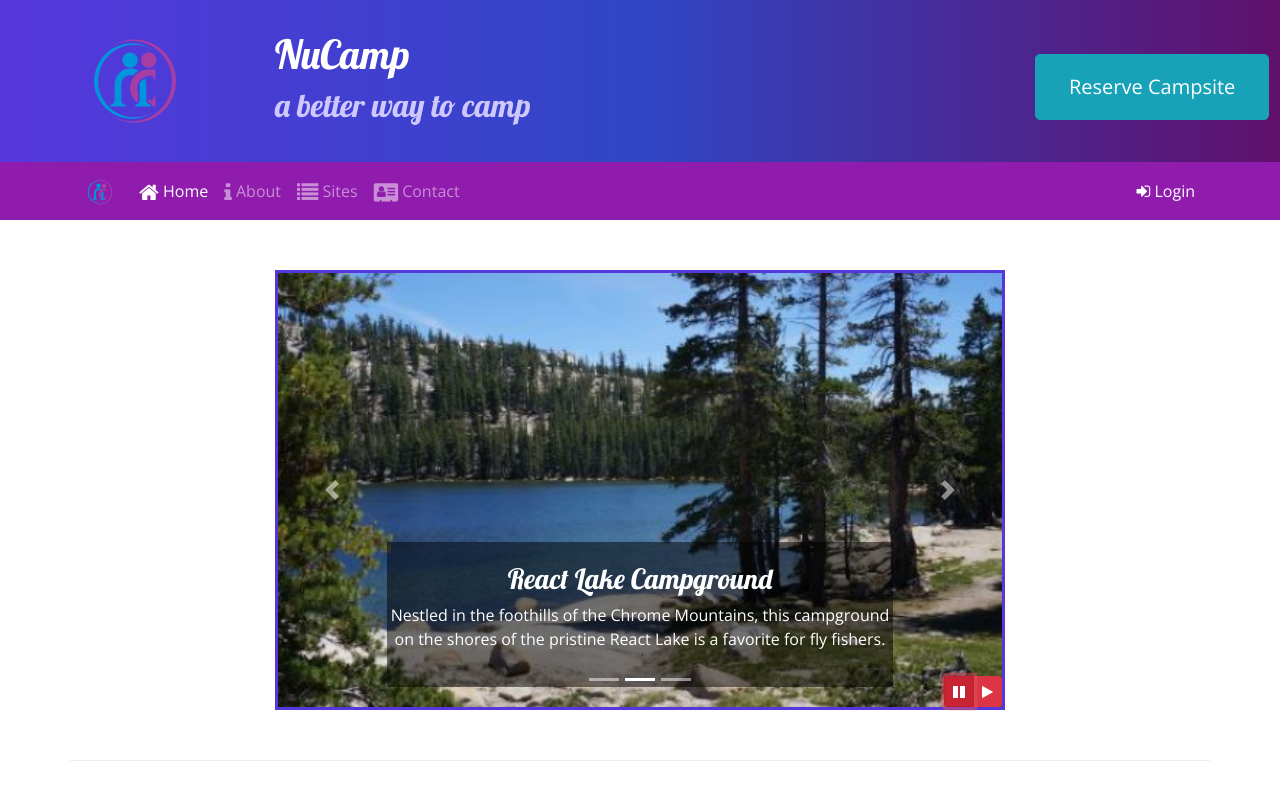
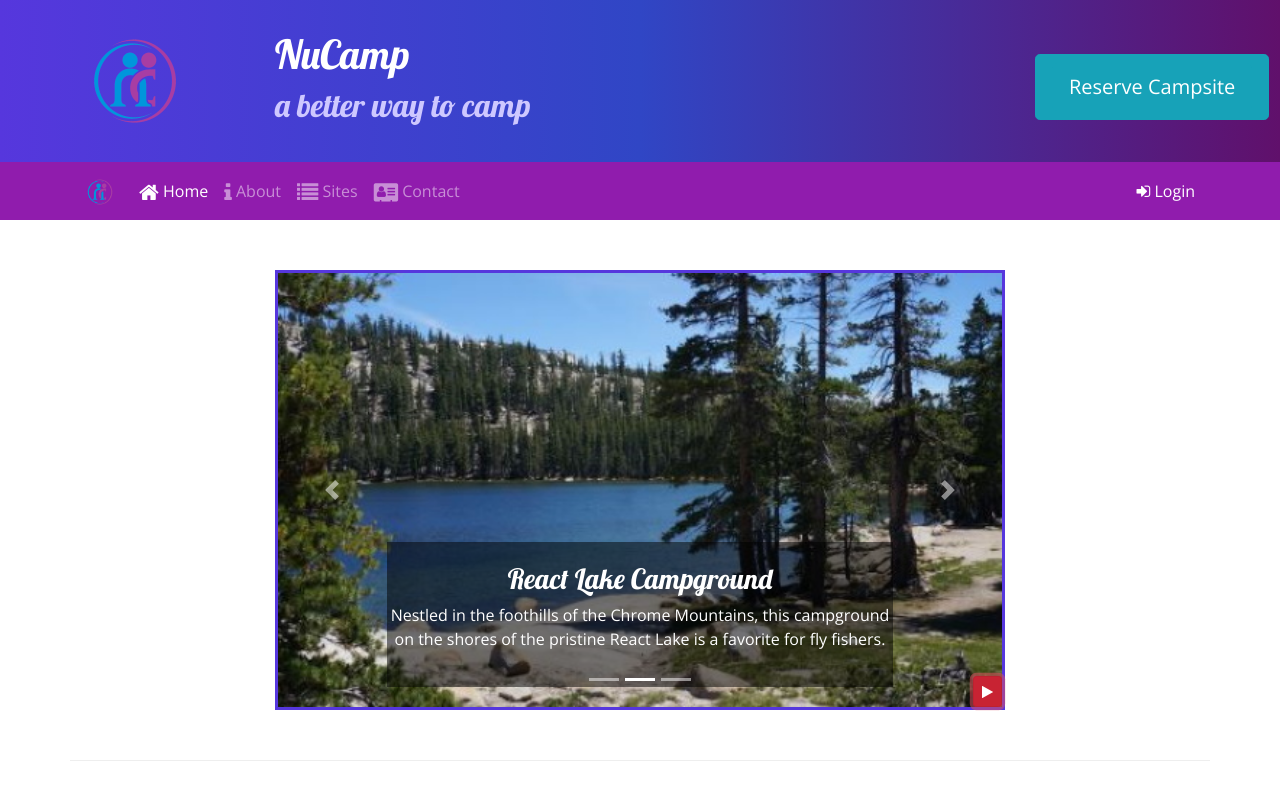
Before and after one commit to aen0125/nucamp_site, a website: page index.html in a window 1280 px wide. Both pictures are taken after a click on the button 959 px from the left and 691 px from the top of the page. Shown: the top 800 px of the page. Drawn offline with nearby package versions, Linux system fonts and the light colour scheme.

Commit message:
Buttons jQuery

```diff
--- a/index.html
+++ b/index.html
@@ -192,14 +192,9 @@
                             </div>
                         </div>
                     </div>
-                    <div class="btn-group" id="carouselButton">
-                        <button class="btn btn-danger btn-sm" id="carouselPause">
-                            <span class="fa fa-pause"></span>
-                        </button>
-                        <button class="btn btn-danger btn-sm" id="carouselPlay">
-                            <span class="fa fa-play"></span>
-                        </button>
-                    </div>
+                    <button class="btn btn-danger btn-sm" id="carouselButton">
+                        <span class="fa fa-pause"></span>
+                    </button>
                 </div>
             </div>
         </div>
@@ -286,11 +281,16 @@
     <script>
         $(function() {
             $(".carousel").carousel({interval: 2000, pause: false});
-            $("#carouselPause").click(function() {
-                $(".carousel").carousel("pause");
-            });
-            $(".carouselPlay").click(function() {
-                $(".carousel").carousel("cycle");
+            $("#carouselButton").click(function() {
+                if ($("#carouselButton").children("span").hasClass("fa-pause")) {
+                    $(".carousel").carousel("pause");
+                    $("#carouselButton").children("span").removeClass("fa-pause");
+                    $("#carouselButton").children("span").addClass("fa-play");
+                } else {
+                    $(".carousel").carousel("cycle");
+                    $("#carouselButton").children("span").removeClass("fa-play");
+                    $("#carouselButton").children("span").addClass("fa-pause");
+                }
             });
         });
     </script>
```
